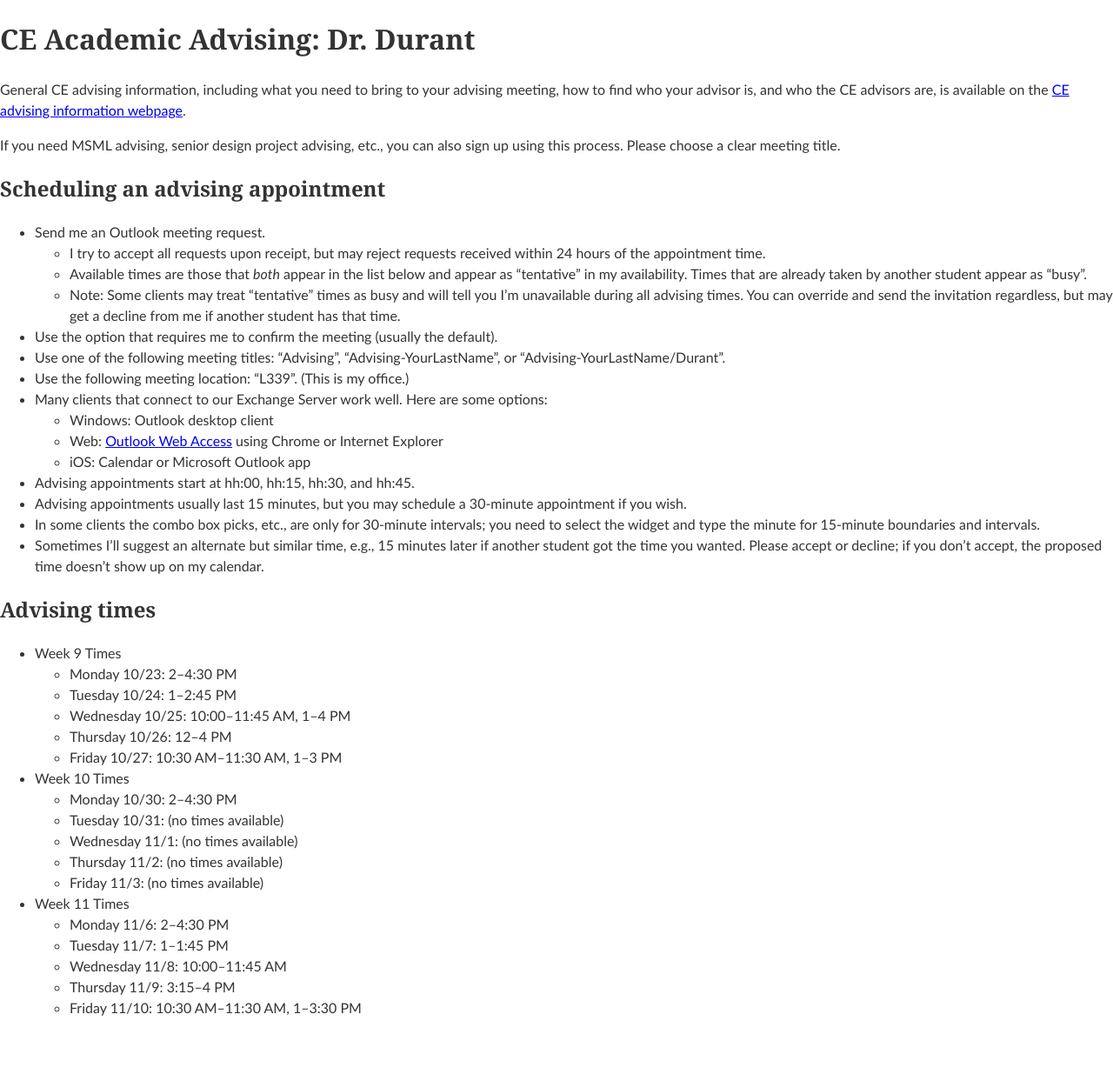
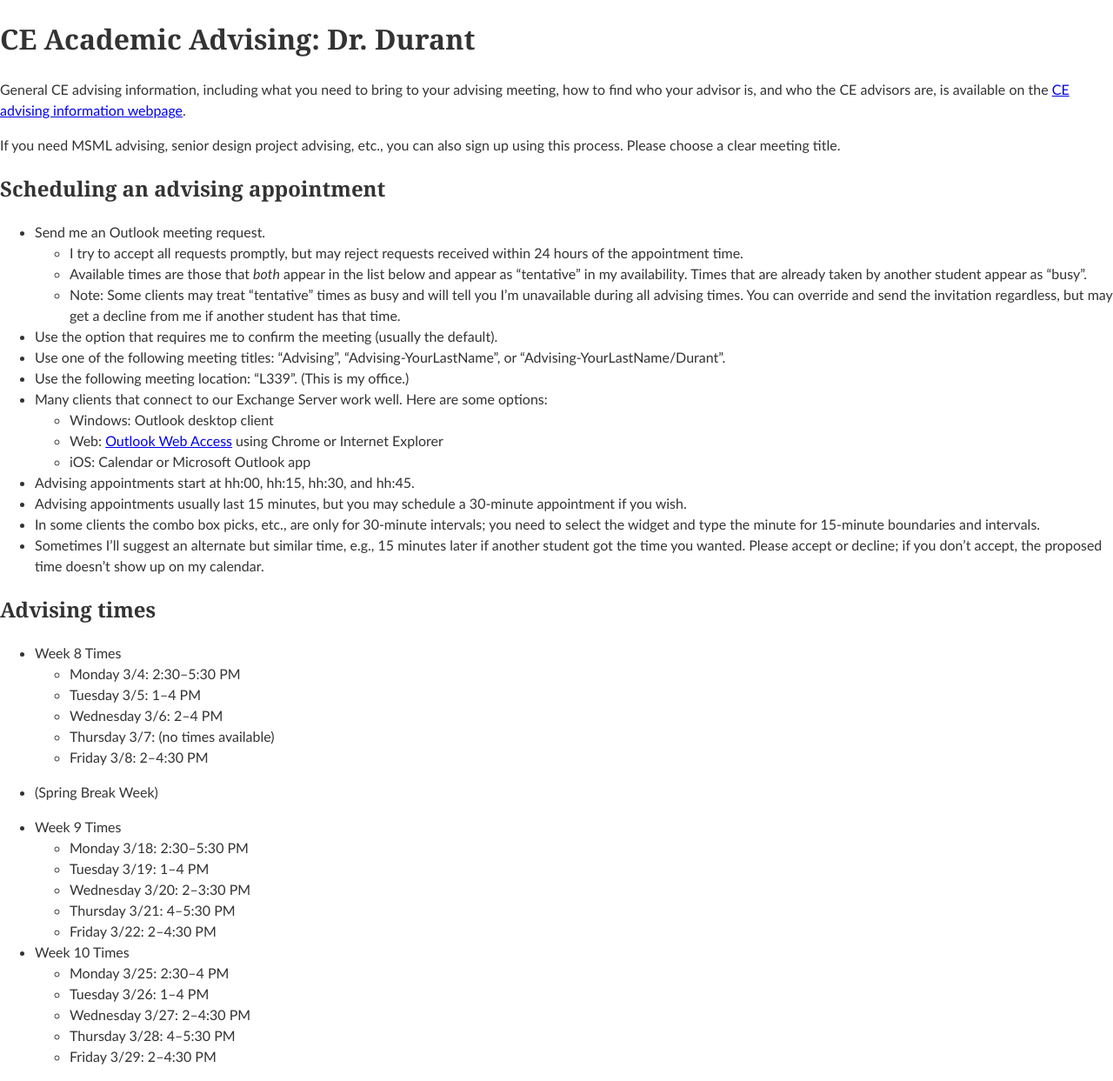
Before and after one commit to edurant/edurant.github.io, a Jekyll site: the page built from advising/durant.md, in a window 1280 px wide. Shown: the whole page at 87% size. Built offline with Jekyll 4.4.1, drawn with Linux system fonts in a browser that asks for light colours; our own code applies the rules of GitHub Pages for plain Markdown files; before the commit the page ends 1187 px from its top, so only the background shows below that.

Commit message:
advising time updates, and small policy tweaks

```diff
--- a/advising/durant.md
+++ b/advising/durant.md
@@ -10,7 +10,7 @@ If you need MSML advising, senior design project advising, etc., you can also si
 ## Scheduling an advising appointment
 
 * Send me an Outlook meeting request.
-  * I try to accept all requests upon receipt, but may reject requests received within 24 hours of the appointment time.
+  * I try to accept all requests promptly, but may reject requests received within 24 hours of the appointment time.
   * Available times are those that *both* appear in the list below and appear as &ldquo;tentative&rdquo; in my availability. Times that are already taken by another student appear as &ldquo;busy&rdquo;.
   * Note: Some clients may treat &ldquo;tentative&rdquo; times as busy and will tell you I'm unavailable during all advising times. You can override and send the invitation regardless, but may get a decline from me if another student has that time.
 * Use the option that requires me to confirm the meeting (usually the default).
@@ -27,23 +27,25 @@ If you need MSML advising, senior design project advising, etc., you can also si
 
 ## Advising times
 
+* Week 8 Times
+  * Monday 3/4: 2:30–5:30 PM
+  * Tuesday 3/5: 1–4 PM
+  * Wednesday 3/6: 2–4 PM
+  * Thursday 3/7: (no times available)
+  * Friday 3/8: 2–4:30 PM
+
+* (Spring Break Week)
+
 * Week 9 Times
-  * Monday 10/23: 2–4:30 PM
-  * Tuesday 10/24: 1–2:45 PM
-  * Wednesday 10/25: 10:00–11:45 AM, 1–4 PM
-  * Thursday 10/26: 12–4 PM
-  * Friday 10/27: 10:30 AM–11:30 AM, 1–3 PM
+  * Monday 3/18: 2:30–5:30 PM
+  * Tuesday 3/19: 1–4 PM
+  * Wednesday 3/20: 2–3:30 PM
+  * Thursday 3/21: 4–5:30 PM
+  * Friday 3/22: 2–4:30 PM
 
 * Week 10 Times
-  * Monday 10/30: 2–4:30 PM
-  * Tuesday 10/31: (no times available)
-  * Wednesday 11/1: (no times available)
-  * Thursday 11/2: (no times available)
-  * Friday 11/3: (no times available)
-
-* Week 11 Times
-  * Monday 11/6: 2–4:30 PM
-  * Tuesday 11/7: 1–1:45 PM
-  * Wednesday 11/8: 10:00–11:45 AM
-  * Thursday 11/9: 3:15–4 PM
-  * Friday 11/10: 10:30 AM–11:30 AM, 1–3:30 PM
+  * Monday 3/25: 2:30–4 PM
+  * Tuesday 3/26: 1–4 PM
+  * Wednesday 3/27: 2–4:30 PM
+  * Thursday 3/28: 4–5:30 PM
+  * Friday 3/29: 2–4:30 PM
```
Also changed, not shown: advising/index.md (+6 -7 lines).
